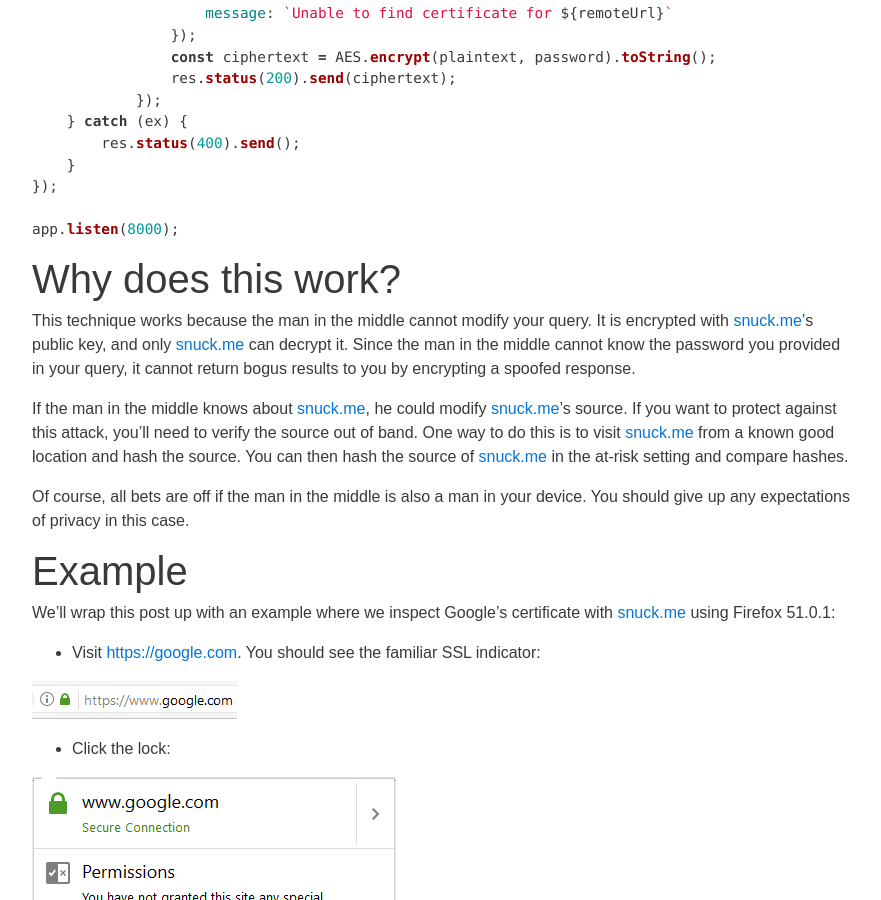
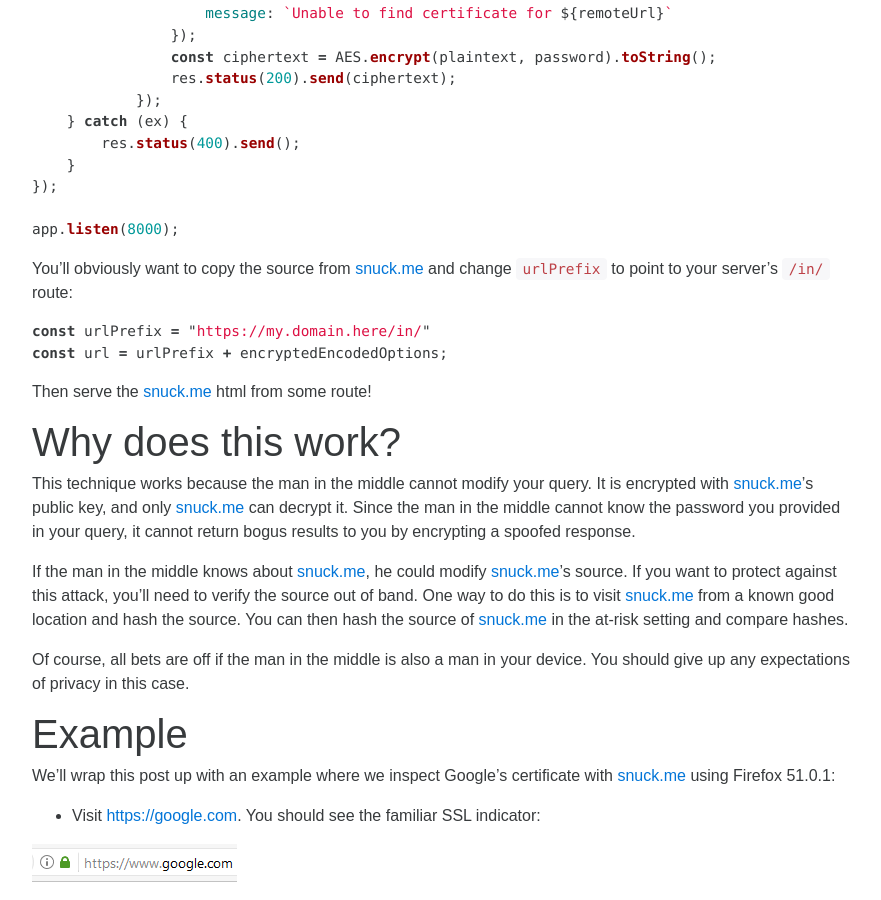
Before and after one commit to JLospinoso/jlospinoso.github.io, a Jekyll site: the page built from _posts/2017-02-20-snuckme-cert-query.md, in a window 1280 px wide and 900 px high, scrolled down 4150 px. Shown: the whole window, without its empty margins (53-934 px from the left). Built offline with Jekyll 4.4.1, drawn with Linux system fonts in a browser that asks for light colours; some web fonts are replaced.

Commit message:
urlPrefix

````diff
--- a/_posts/2017-02-20-snuckme-cert-query.md
+++ b/_posts/2017-02-20-snuckme-cert-query.md
@@ -146,6 +146,15 @@
 app.listen(8000);
 ```
 
+You'll obviously want to copy the source from [snuck.me][1] and change `urlPrefix` to point to your server's `/in/` route:
+
+```js
+const urlPrefix = "https://my.domain.here/in/"
+const url = urlPrefix + encryptedEncodedOptions;
+```
+
+Then serve the [snuck.me][1] html from some route!
+
 # Why does this work?
 
 This technique works because the man in the middle cannot modify your query. It is encrypted with [snuck.me][1]'s public key, and only [snuck.me][1] can decrypt it. Since the man in the middle cannot know the password you provided in your query, it cannot return bogus results to you by encrypting a spoofed response.
````
